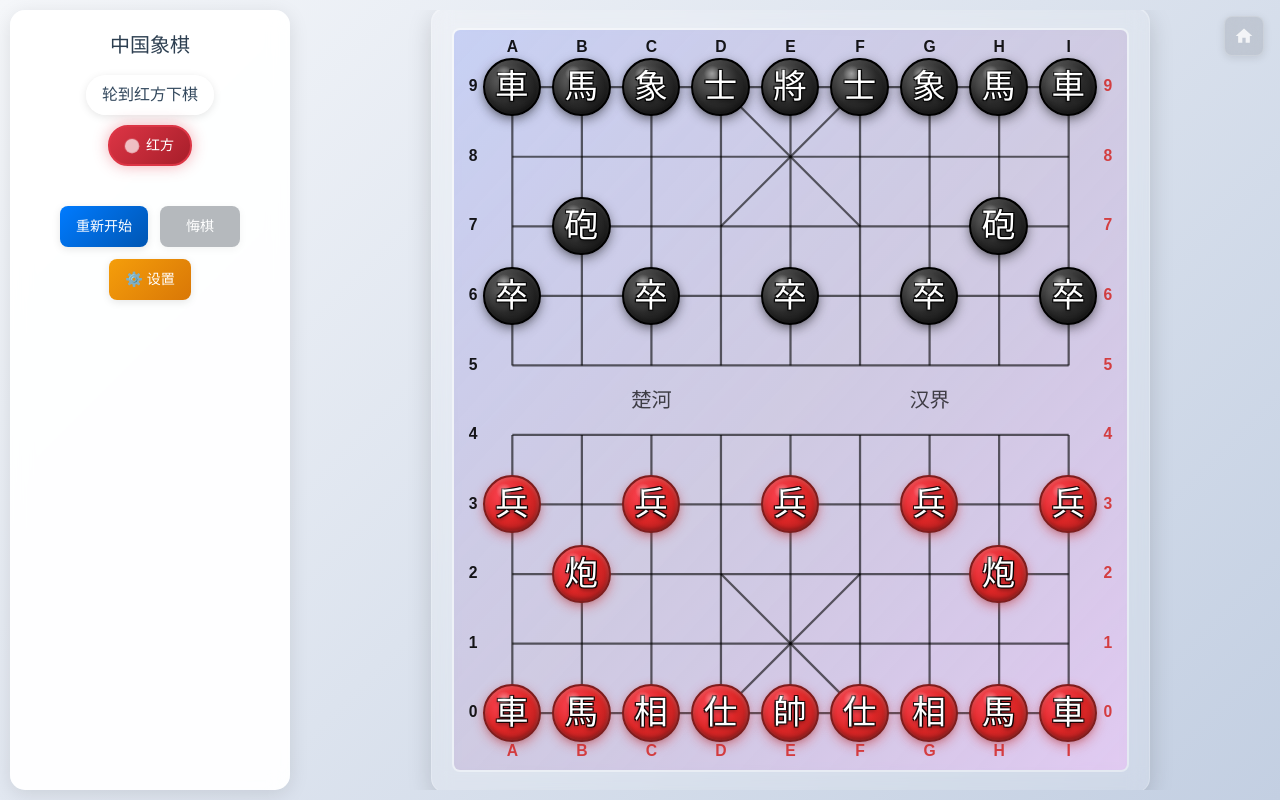
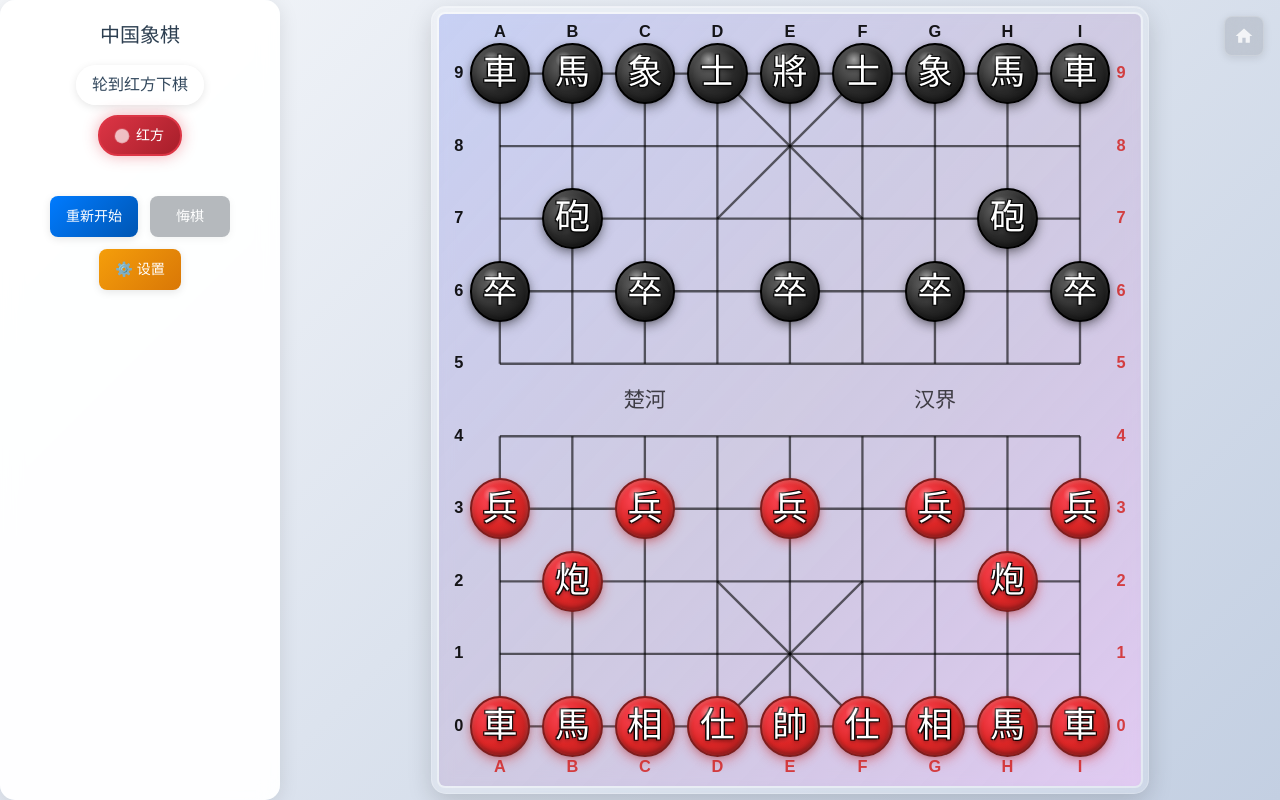
Before and after one commit to Quan666/Games, a Vue app: page /chess in a window 1280 px wide. Built offline with nearby package versions, Linux system fonts and the light colour scheme.

Commit message:
fix: 调整棋盘和入口组件的边距以优化布局

```diff
--- a/src/components/chess/ChessEntry.vue
+++ b/src/components/chess/ChessEntry.vue
@@ -241,12 +241,12 @@ const boardSize = computed(() => {
     const aspectRatio = 600 / 660
 
     // 优先按高度计算，充分利用屏幕高度
-    let height = availableHeight * 0.95 // 留5%边距
+    let height = availableHeight * 0.99 // 留1%边距
     let width = height * aspectRatio
 
     // 如果宽度超出可用空间，则按宽度计算
     if (width > availableWidth) {
-      width = availableWidth * 0.95 // 留5%边距
+      width = availableWidth * 0.99 // 留1%边距
       height = width / aspectRatio
     }
 
@@ -276,7 +276,7 @@ const boardSize = computed(() => {
     }
   } else {
     // 竖屏时保持原有逻辑
-    const availableWidth = windowWidth.value * 0.85 // 减少一些，确保有足够边距
+    const availableWidth = windowWidth.value * 0.95 // 减少一些，确保有足够边距
     const availableHeight = windowHeight.value * 0.6 // 减少高度占比，为控制面板留空间
 
     // 保持棋盘的宽高比例 (600:660)
@@ -644,7 +644,6 @@ onUnmounted(() => {
   min-height: 100vh;
   display: flex;
   flex-direction: column;
-  padding: 10px;
 }
 
 .game-header {
@@ -800,7 +799,6 @@ onUnmounted(() => {
 .landscape-layout {
   height: 100vh;
   display: flex;
-  padding: 10px;
   gap: 20px;
 }
 
--- a/src/components/chess/board/ChessBoard.vue
+++ b/src/components/chess/board/ChessBoard.vue
@@ -780,7 +780,7 @@ const getAttackTargetPiece = (pos: Position) => {
 <style scoped>
 .chess-board-container {
   display: inline-block;
-  padding: 20px;
+  padding: 5px;
   background: rgba(255, 255, 255, 0.15);
   backdrop-filter: blur(10px);
   -webkit-backdrop-filter: blur(10px);
```
